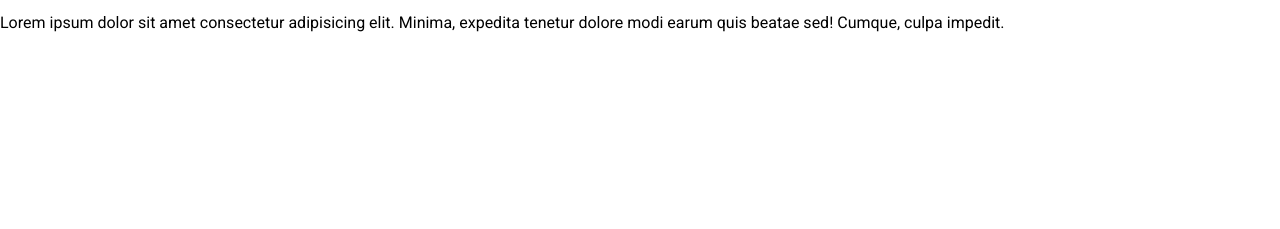
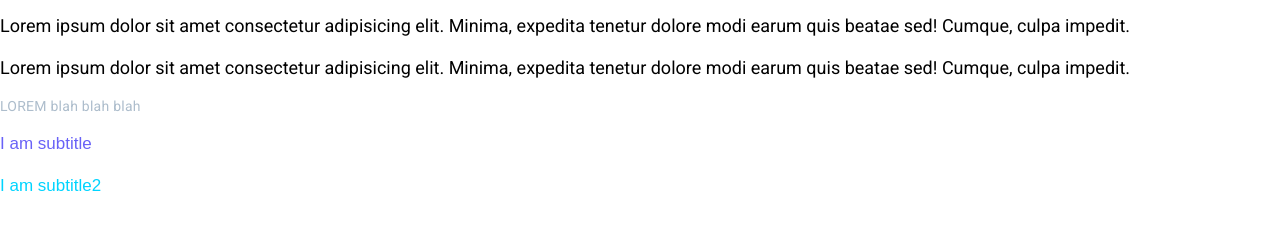
Before and after one commit to locaulker/SwipeMega-Project, a plain HTML site: page index.html in a window 1280 px wide. Shown: the part 353-582 px from the top of the page. Drawn offline with Linux system fonts and the light colour scheme; a web font is replaced by a local one.

Commit message:
added text classes for subtitle, secondary, etc

```diff
--- a/css/index.css
+++ b/css/index.css
@@ -12,6 +12,12 @@
   --h4-size: 32px;
   --h5-size: 28px;
   --h6-size: 22px;
+  --subtitle-size: 17px;
+  --subtitle-line-height: 26px;
+  --p-size: 18px;
+  --p-height: 26px;
+  --secondary-text-size: 14px;
+  --secondary-text-height: 18px;
 
   /* VERTICAL SPACING */
   --spacing-sm: 8px;
@@ -96,3 +102,28 @@ a {
 a:hover {
   color: var(--primary-accent);
 }
+
+p {
+  font-size: var(--p-size);
+  line-height: var(--p-height);
+  font-weight: 400px;
+  margin: var(--spacing-md) 0;
+}
+
+.subtitle,
+.subtitle2 {
+  color: var(--purple-1);
+  font-family: var(--heading-font);
+  font-weight: 500;
+  font-size: var(--subtitle-size);
+  line-height: var(--subtitle-line-height);
+}
+.subtitle2 {
+  color: var(--blue-1);
+}
+.secondary-text {
+  font-size: var(--secondary-text-size);
+  line-height: var(--secondary-text-height);
+  color: var(--text-grey);
+  letter-spacing: 0.25px;
+}
--- a/index.html
+++ b/index.html
@@ -26,5 +26,12 @@
       Lorem ipsum dolor sit amet consectetur adipisicing elit. Minima, expedita
       tenetur dolore modi earum quis beatae sed! Cumque, culpa impedit.
     </p>
+    <p>
+      Lorem ipsum dolor sit amet consectetur adipisicing elit. Minima, expedita
+      tenetur dolore modi earum quis beatae sed! Cumque, culpa impedit.
+    </p>
+    <p class="secondary-text">LOREM blah blah blah</p>
+    <p class="subtitle">I am subtitle</p>
+    <p class="subtitle2">I am subtitle2</p>
   </body>
 </html>
```
